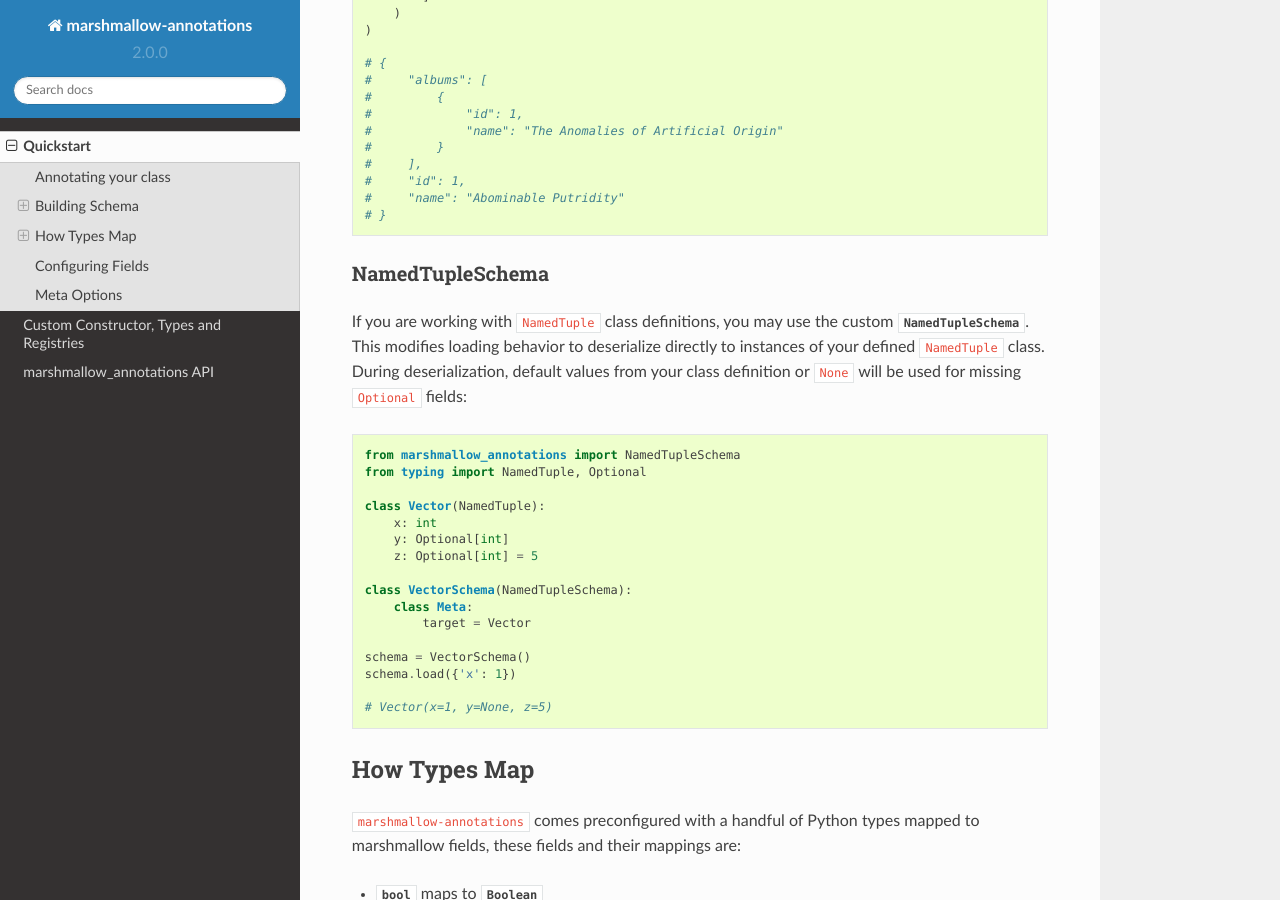
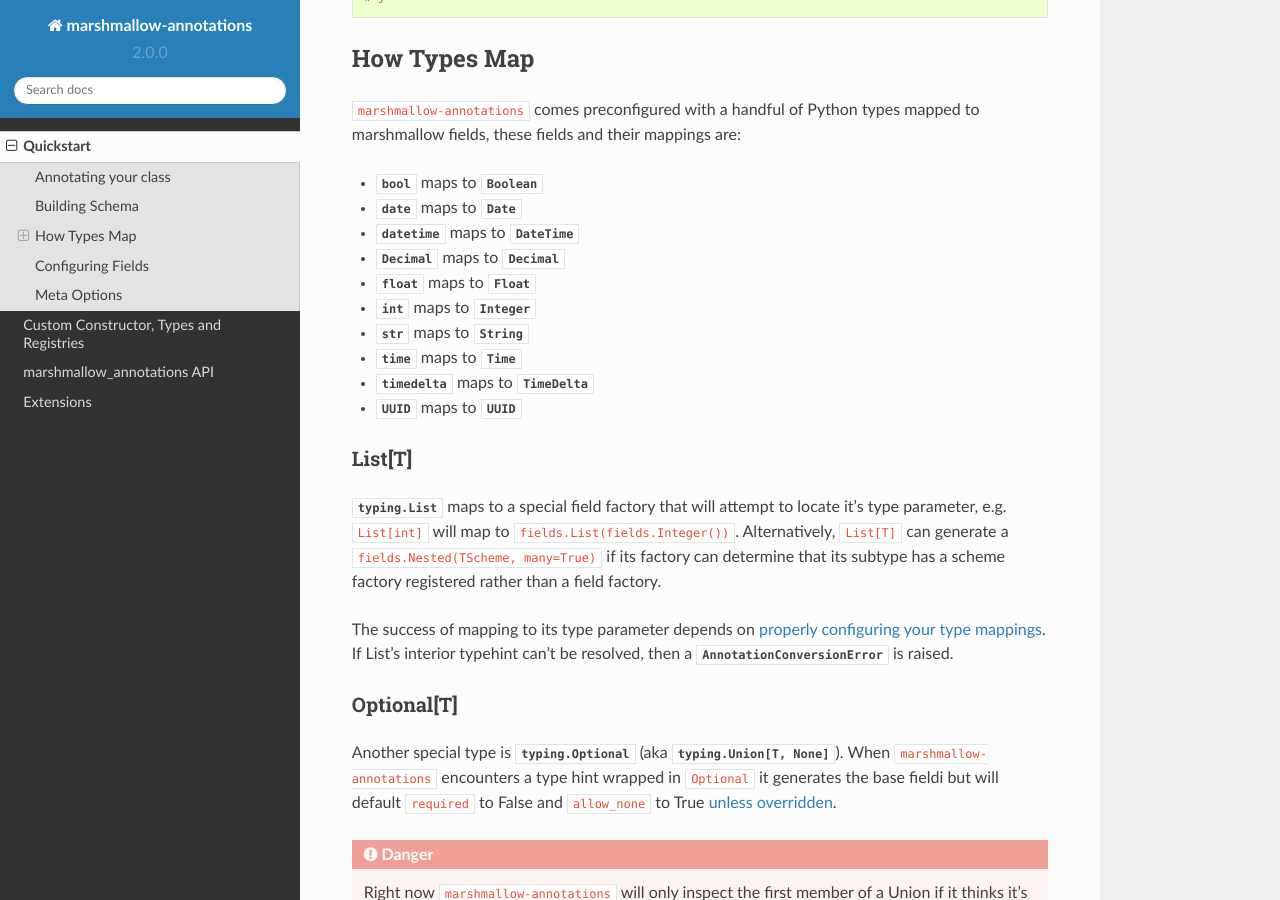
Before and after one commit to justanr/marshmallow-annotations, a Sphinx documentation site: the page built from docs/quickstart.rst, in a window 1280 px wide and 900 px high, scrolled down 2344 px. Built offline with Sphinx 7.4.7 and the Read the Docs theme 2.0.0, drawn with Linux system fonts in a browser that asks for light colours; some of the changed text lies outside the part shown.

Commit message:
Update documentation

```diff
--- a/docs/index.rst
+++ b/docs/index.rst
@@ -60,4 +60,5 @@
    quickstart
    customizing
    api
+   extensions
    changelog
--- a/docs/quickstart.rst
+++ b/docs/quickstart.rst
@@ -38,9 +38,7 @@
 .. note::
 
     If writing this boiler plate is a turn off, consider using
-    `attrs <https://www.attrs.org>`_ or
-    `NamedTuple <https://docs.python.org/3/library/typing.html#typing.NamedTuple>`_
-    in conjunction with this library::
+    `attrs <https://www.attrs.org>`_ in conjunction with this library as well::
 
         import attr
 
@@ -55,18 +53,6 @@
             name: str = attr.ib()
             albums: List[Album] = attr.ib(default=attr.Factory(list))
 
-    ::
-
-        from typing import List, NamedTuple
-
-        class Album(NamedTuple):
-            id: int
-            name: str
-
-        class Artist:
-            id: int
-            name: str
-            albums: List[Album]
 
 
 With these classes defined, we can declare our schema.
@@ -143,34 +129,6 @@
     #     "id": 1,
     #     "name": "Abominable Putridity"
     # }
-
-
-NamedTupleSchema
-================
-
-If you are working with ``NamedTuple`` class definitions, you may use the
-custom :class:`~marshmallow_annotations.namedtuple.NamedTupleSchema`. This
-modifies loading behavior to deserialize directly to instances of your
-defined ``NamedTuple`` class. During deserialization, default values from
-your class definition or ``None`` will be used for missing ``Optional``
-fields::
-
-    from marshmallow_annotations import NamedTupleSchema
-    from typing import NamedTuple, Optional
-
-    class Vector(NamedTuple):
-        x: int
-        y: Optional[int]
-        z: Optional[int] = 5
-
-    class VectorSchema(NamedTupleSchema):
-        class Meta:
-            target = Vector
-
-    schema = VectorSchema()
-    schema.load({'x': 1})
-
-    # Vector(x=1, y=None, z=5)
 
 
 *************
```
Also changed, not shown: docs/api.rst (+0 -12 lines), docs/extensions.rst (added, +60 -0 lines), 1 other file.
